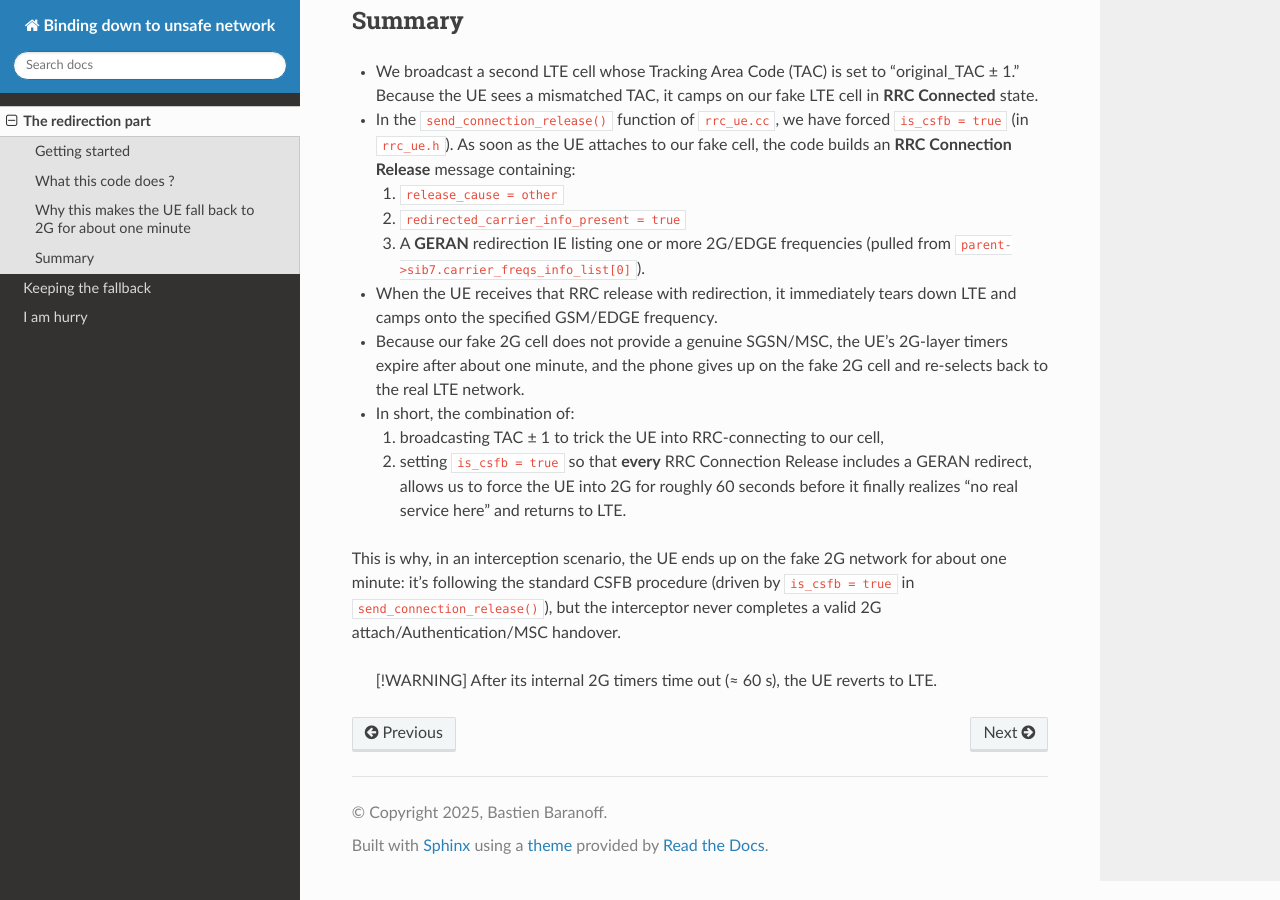
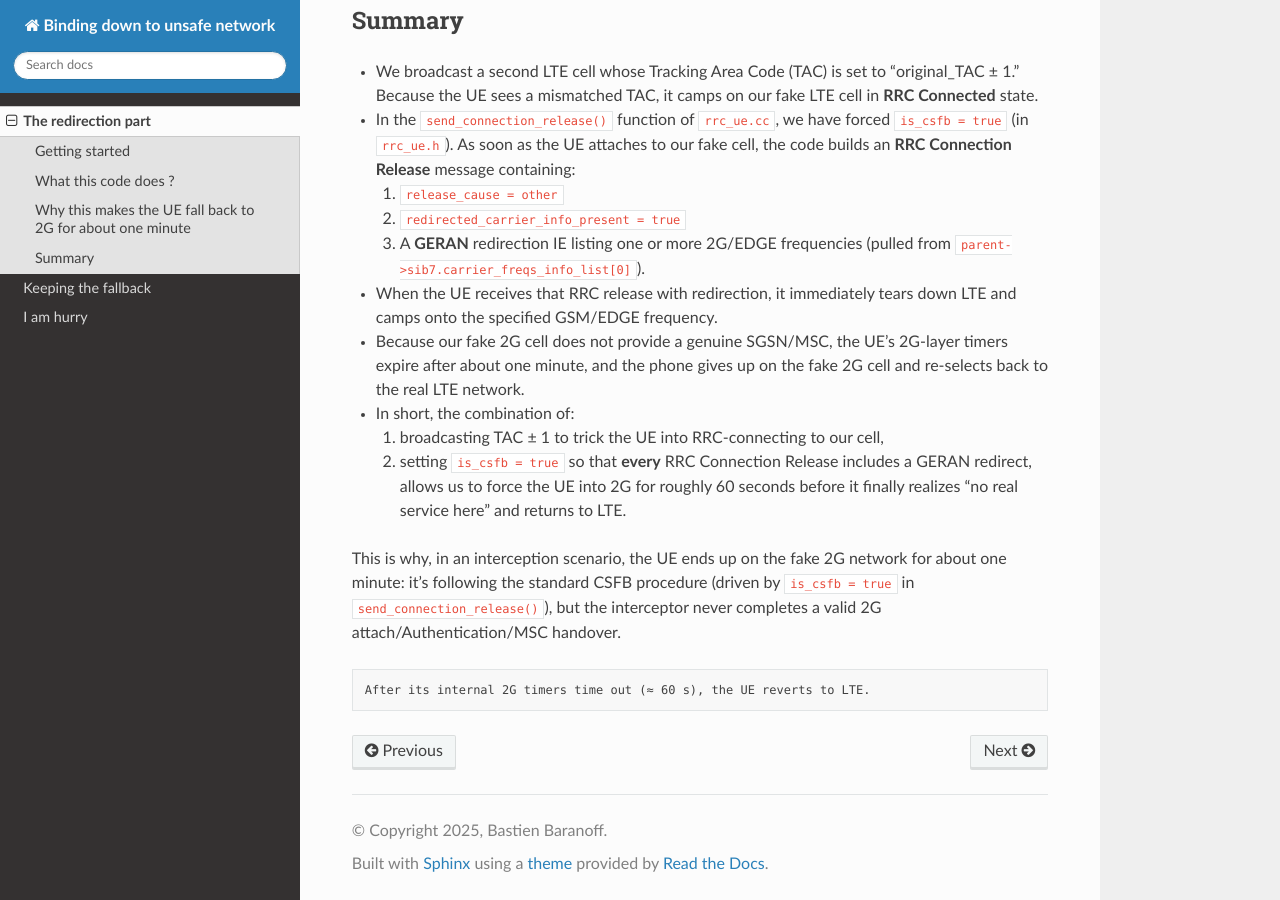
Before and after one commit to bbaranoff/binding-down-to-gsm, a Sphinx documentation site: the page built from docs/THE_REDIRECTION_PART.md, in a window 1280 px wide and 900 px high, scrolled down 2450 px. Built offline with Sphinx 7.4.7 and the Read the Docs theme 3.1.0, drawn with Linux system fonts in a browser that asks for light colours.

Commit message:
Update THE_REDIRECTION_PART.md

````diff
--- a/docs/THE_REDIRECTION_PART.md
+++ b/docs/THE_REDIRECTION_PART.md
@@ -116,5 +116,6 @@ void rrc::ue::send_connection_release()
 
 This is why, in an interception scenario, the UE ends up on the fake 2G network for about one minute: it’s following the standard CSFB procedure (driven by `is_csfb = true` in `send_connection_release()`), but the interceptor never completes a valid 2G attach/Authentication/MSC handover.
 
-> [!WARNING]
-> After its internal 2G timers time out (≈ 60 s), the UE reverts to LTE.
+```danger
+After its internal 2G timers time out (≈ 60 s), the UE reverts to LTE.
+```
````
